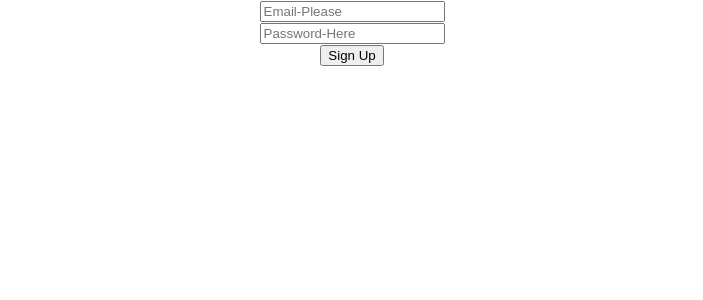
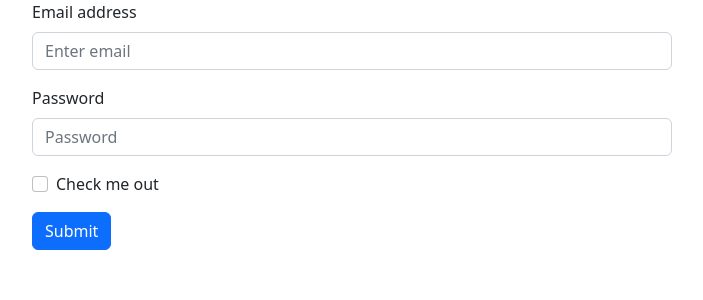
Before and after one commit to raselASrock/email-password-auth, a React (Create React App) app: page / in a window 1280 px wide. Shown: the top 300 px of the page, without its empty margins (288-991 px from the left). Built offline with nearby package versions, Linux system fonts and the light colour scheme.

Commit message:
bootstrap

```diff
--- a/package.json
+++ b/package.json
@@ -6,8 +6,10 @@
     "@testing-library/jest-dom": "^5.16.5",
     "@testing-library/react": "^13.4.0",
     "@testing-library/user-event": "^13.5.0",
+    "bootstrap": "^5.2.2",
     "firebase": "^9.12.1",
     "react": "^18.2.0",
+    "react-bootstrap": "^2.5.0",
     "react-dom": "^18.2.0",
     "react-scripts": "5.0.1",
     "web-vitals": "^2.1.4"
--- a/src/App.js
+++ b/src/App.js
@@ -2,6 +2,7 @@
 import './App.css';
 import {getAuth} from 'firebase/auth'
 import app from './firebase/firebase.init';
+import RegisterReactBootstrap from './Components/RegisterReactBootstrap/RegisterReactBootstrap';
 
 
 const auth = getAuth(app);
@@ -23,14 +24,8 @@ const handlePasswprdChange = (event) =>{
 
 function App() {
   return (
-    <div className="App">
-      <form onSubmit={handleSignUp}>
-        <input onChange={handleEmailChange} type="email" name="email" id="" placeholder='Email-Please' />
-        <br />
-        <input onChange={handlePasswprdChange} type="password" name="password" id="" placeholder='Password-Here' />
-        <br/>
-        <button type='submit'>Sign Up</button>
-      </form>
+    <div className="">
+      <RegisterReactBootstrap></RegisterReactBootstrap>
     </div>
   );
 }
--- /dev/null
+++ b/src/Components/RegisterReactBootstrap/RegisterReactBootstrap.js
@@ -0,0 +1,28 @@
+import React from 'react';
+import Button from 'react-bootstrap/Button';
+import Form from 'react-bootstrap/Form';
+const RegisterReactBootstrap = () => {
+    return (
+        <div className='w-50 mx-auto'>
+            <Form>
+      <Form.Group className="mb-3" controlId="formBasicEmail">
+        <Form.Label>Email address</Form.Label>
+        <Form.Control type="email" placeholder="Enter email" />
+      </Form.Group>
+
+      <Form.Group className="mb-3" controlId="formBasicPassword">
+        <Form.Label>Password</Form.Label>
+        <Form.Control type="password" placeholder="Password" />
+      </Form.Group>
+      <Form.Group className="mb-3" controlId="formBasicCheckbox">
+        <Form.Check type="checkbox" label="Check me out" />
+      </Form.Group>
+      <Button variant="primary" type="submit">
+        Submit
+      </Button>
+    </Form>
+        </div>
+    );
+};
+
+export default RegisterReactBootstrap;
--- a/src/index.js
+++ b/src/index.js
@@ -3,6 +3,7 @@ import ReactDOM from 'react-dom/client';
 import './index.css';
 import App from './App';
 import reportWebVitals from './reportWebVitals';
+import 'bootstrap/dist/css/bootstrap.min.css';
 
 const root = ReactDOM.createRoot(document.getElementById('root'));
 root.render(
```
Also changed, not shown: src/Components/Register/Register.js (added, +17 -0 lines), 1 other file (tests, documents, lock files or other folders).
